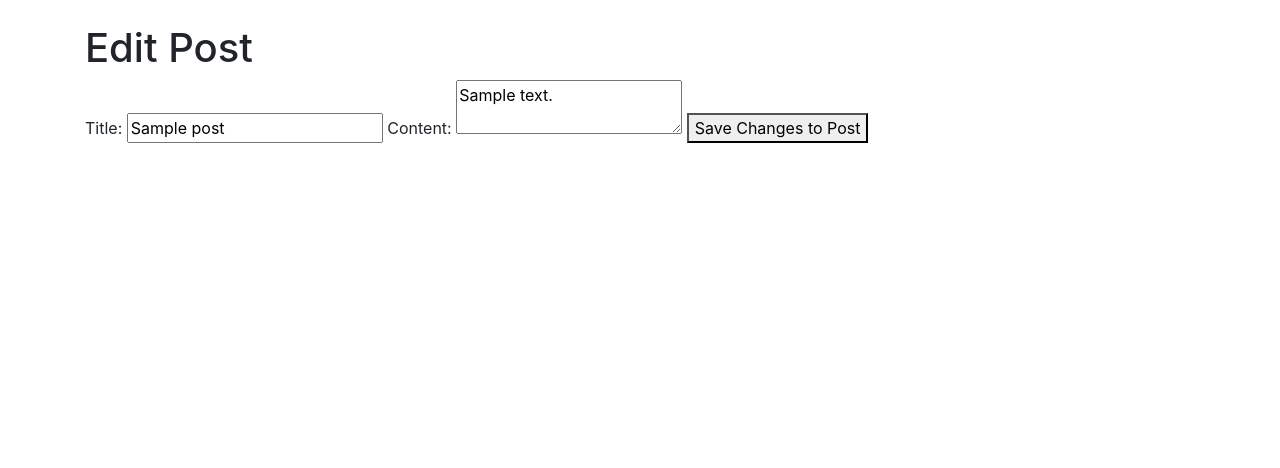
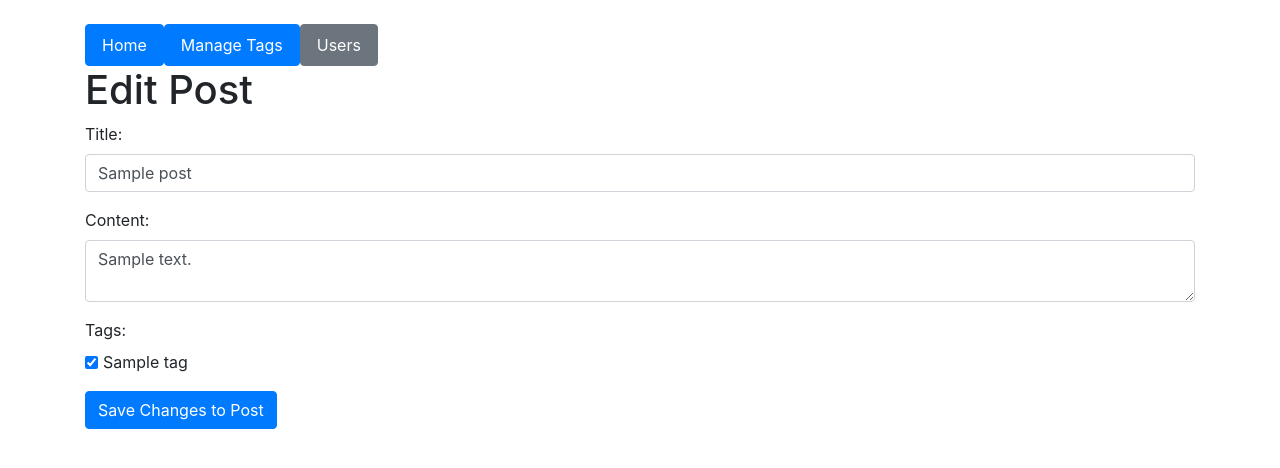
Before and after one commit to mstevens843/blogly_with_tags, a Flask app: page /posts/1/edit in a window 1280 px wide. Shown: the top 468 px of the page. Run offline with Flask 3, Linux system fonts and the light colour scheme; tables that the repository leaves empty hold one stand-in row (values such as "Sample post"); some libraries are stand-ins or nearby versions.

Commit message:
Added Tagging Capabilities to Users posts

```diff
--- a/app.py
+++ b/app.py
@@ -1,6 +1,7 @@
 from flask import Flask, redirect, render_template, request, flash
-from models import db, connect_db, User, Post
+from models import db, connect_db, User, Post, Tag, PostTag
 from flask_debugtoolbar import DebugToolbarExtension
+
 
 app = Flask(__name__)
 
@@ -15,15 +16,13 @@ app.config['SQLALCHEMY_ECHO'] = True
 # Initialize the database connection
 connect_db(app)
 
-# Create all tables within the application context
-with app.app_context():
-    db.create_all()
 
 # Flask routes
 @app.route('/')
 def home():
-    """Redirect to the list of users."""
-    return redirect('/users')
+    """Show the homepage with a list of posts."""
+    posts = Post.query.order_by(Post.created_at.desc()).all()
+    return render_template('home.html', posts=posts)
 
 
 @app.route('/users')
@@ -80,29 +79,47 @@ def delete_user(user_id):
     return redirect('/users')
 
 
-# Post routes
+# Post routes ######################################################################
 @app.route('/users/<int:user_id>/posts/new', methods=["GET", "POST"])
 def new_post(user_id):
     """Show form to add a new post for a specific user and handle submission."""
     user = User.query.get_or_404(user_id)
+    tags = Tag.query.all()
 
     if request.method == "POST":
         title = request.form['title']
         content = request.form['content']
+        tag_ids = request.form.getlist('tag_ids')
+  # This retrieves the selected tag IDs as a list
 
+        # Print to check if tag_ids is being received
+        print(f"Received tag IDs: {tag_ids}")
+
+        # Create the post
         new_post = Post(title=title, content=content, user_id=user_id)
         db.session.add(new_post)
         db.session.commit()
 
-        flash(f'Post "{title}" added!')
+        # Associate tags with the new post
+        for tag_id in tag_ids:
+            post_tag = PostTag(post_id=new_post.id, tag_id=int(tag_id))
+            db.session.add(post_tag)
+        db.session.commit()
+
+        flash(f'Post "{title}" added with tags!')
         return redirect(f'/users/{user_id}')
 
-    return render_template('new_post_form.html', user=user)
+    return render_template('new_post_form.html', user=user, tags=tags)
+
+
+
+
+
 
 
 @app.route('/posts/<int:post_id>')
 def show_post(post_id):
-    """Show details for a specific post."""
+    """Show details for a specific post, including associated tags."""
     post = Post.query.get_or_404(post_id)
     return render_template('post_details.html', post=post)
 
@@ -111,16 +128,25 @@ def show_post(post_id):
 def edit_post(post_id):
     """Show form to edit post and handle submission."""
     post = Post.query.get_or_404(post_id)
+    tags = Tag.query.all()
 
     if request.method == "POST":
         post.title = request.form['title']
         post.content = request.form['content']
+        tag_ids = request.form.getlist('tag_ids')
+
+        # Print to check if tag_ids is being received
+        print(f"Received tag IDs: {tag_ids}")
+
+        # Update tags for the post
+        post.tags = [Tag.query.get(tag_id) for tag_id in tag_ids]
         db.session.commit()
 
         flash(f'Post "{post.title}" edited!')
         return redirect(f'/posts/{post.id}')
 
-    return render_template('edit_post_form.html', post=post)
+    return render_template('edit_post_form.html', post=post, tags=tags)
+
 
 
 @app.route('/posts/<int:post_id>/delete', methods=["POST"])
@@ -133,3 +159,46 @@ def delete_post(post_id):
 
     flash(f'Post "{post.title}" deleted!')
     return redirect(f'/users/{user_id}')
+
+
+# TAGS ROUTES #####################################################################
+@app.route('/tags')
+def list_tags():
+    """List all tags."""
+    tags = Tag.query.all()
+    return render_template('tag_list.html', tags=tags)
+
+
+@app.route('/tags/new', methods=['GET', 'POST'])
+def add_tag():
+    """Add a new tag."""
+    if request.method == 'POST':
+        name = request.form['name']
+        new_tag = Tag(name=name)
+        db.session.add(new_tag)
+        db.session.commit()
+        return redirect('/tags')
+
+    return render_template('tag_form.html')
+
+
+@app.route('/tags/<int:tag_id>/edit', methods=['GET', 'POST'])
+def edit_tag(tag_id):
+    """Edit an existing tag."""
+    tag = Tag.query.get_or_404(tag_id)
+
+    if request.method == 'POST':
+        tag.name = request.form['name']
+        db.session.commit()
+        return redirect('/tags')
+
+    return render_template('tag_edit_form.html', tag=tag)
+
+
+@app.route('/tags/<int:tag_id>/delete', methods=['POST'])
+def delete_tag(tag_id):
+    """Delete tag."""
+    tag = Tag.query.get_or_404(tag_id)
+    db.session.delete(tag)
+    db.session.commit()
+    return redirect('/tags')
--- a/templates/base.html
+++ b/templates/base.html
@@ -4,12 +4,16 @@
     <meta charset="UTF-8">
     <meta name="viewport" content="width=device-width, initial-scale=1.0">
     <title>{% block title %}Blogly{% endblock %}</title>
-    <!-- Optional CSS framework and custom styles -->
-    <link rel="stylesheet" href="https://stackpath.bootstrapcdn.com/bootstrap/4.5.2/css/bootstrap.min.css">
-    <link rel="stylesheet" href="{{ url_for('static', filename='styles.css') }}">
+    <link rel="stylesheet" href="https://maxcdn.bootstrapcdn.com/bootstrap/4.5.2/css/bootstrap.min.css">
 </head>
 <body>
     <div class="container mt-4">
+        <nav class="nav">
+            <a class="nav-link btn btn-primary" href="/">Home</a>
+            <a class="nav-link btn btn-primary" href="/tags">Manage Tags</a>
+            <a class="nav-link btn btn-secondary" href="/users">Users</a>
+        </nav>
+
         <!-- Flash Messages Block -->
         {% with messages = get_flashed_messages(with_categories=true) %}
             {% if messages %}
@@ -30,6 +34,11 @@
         {% block content %}{% endblock %}
     </div>
 
+    <!-- Include Bootstrap JS -->
+    <script src="https://code.jquery.com/jquery-3.5.1.slim.min.js"></script>
+    <script src="https://cdn.jsdelivr.net/npm/@popperjs/core@2.5.2/dist/umd/popper.min.js"></script>
+    <script src="https://maxcdn.bootstrapcdn.com/bootstrap/4.5.2/js/bootstrap.min.js"></script>
+
     <!-- Scripts Block -->
     {% block scripts %}{% endblock %}
 </body>
--- a/templates/edit_post_form.html
+++ b/templates/edit_post_form.html
@@ -3,12 +3,27 @@
 {% block content %}
     <h1>Edit Post</h1>
     <form method="POST">
-        <label for="title">Title:</label>
-        <input type="text" id="title" name="title" value="{{ post.title }}" required>
+        <div class="form-group">
+            <label for="title">Title:</label>
+            <input type="text" id="title" name="title" class="form-control" value="{{ post.title }}" required>
+        </div>
 
-        <label for="content">Content:</label>
-        <textarea id="content" name="content" required>{{ post.content }}</textarea>
+        <div class="form-group">
+            <label for="content">Content:</label>
+            <textarea id="content" name="content" class="form-control" required>{{ post.content }}</textarea>
+        </div>
 
-        <button type="submit">Save Changes to Post</button>
+        <div class="form-group">
+            <label for="tags">Tags:</label><br>
+            {% for tag in tags %}
+                <div class="form-check form-check-inline">
+                    <input class="form-check-input" type="checkbox" id="tag{{ tag.id }}" name="tag_ids" value="{{ tag.id }}"
+                        {% if tag in post.tags %}checked{% endif %}>
+                    <label class="form-check-label" for="tag{{ tag.id }}">{{ tag.name }}</label>
+                </div>
+            {% endfor %}
+        </div>
+
+        <button type="submit" class="btn btn-primary">Save Changes to Post</button>
     </form>
 {% endblock %}
--- a/templates/user_list.html
+++ b/templates/user_list.html
@@ -2,7 +2,7 @@
 {% block title %}User List{% endblock %}
 {% block content %}
     <h1>User List</h1>
-    <a href="/users/new">Add New User</a>
+    <a href="/users/new" class="btn btn-primary">Add New User</a>
     <ul>
         {% for user in users %}
         <li>
```
Also changed, not shown: models.py (+26 -4 lines), templates/home.html (added, +37 -0 lines), templates/new_post_form.html (+19 -5 lines), templates/post_details.html (+14 -4 lines), templates/tag_edit_form.html (added, +12 -0 lines), templates/tag_form.html (added, +12 -0 lines), templates/tag_list.html (added, +13 -0 lines), README.md.
